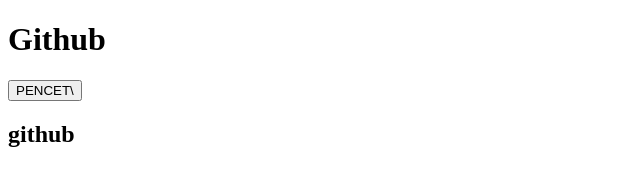
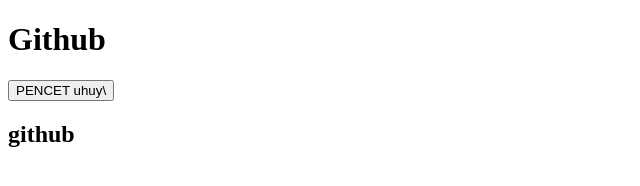
Before and after one commit to MUHJILL/Belajar.Github, a plain HTML site: page index.html in a window 1280 px wide. Shown: the full height of the page, 0-640 px from the left. Drawn offline with Linux system fonts and the light colour scheme.

Commit message:
Update index2.html

```diff
--- a/index.html
+++ b/index.html
@@ -8,7 +8,7 @@
 <body>
 
     <h1>Github</h1>
-    <button>PENCET\</button>
+    <button>PENCET uhuy\</button>
     <h2>github</h2>
 
 </body>
```
